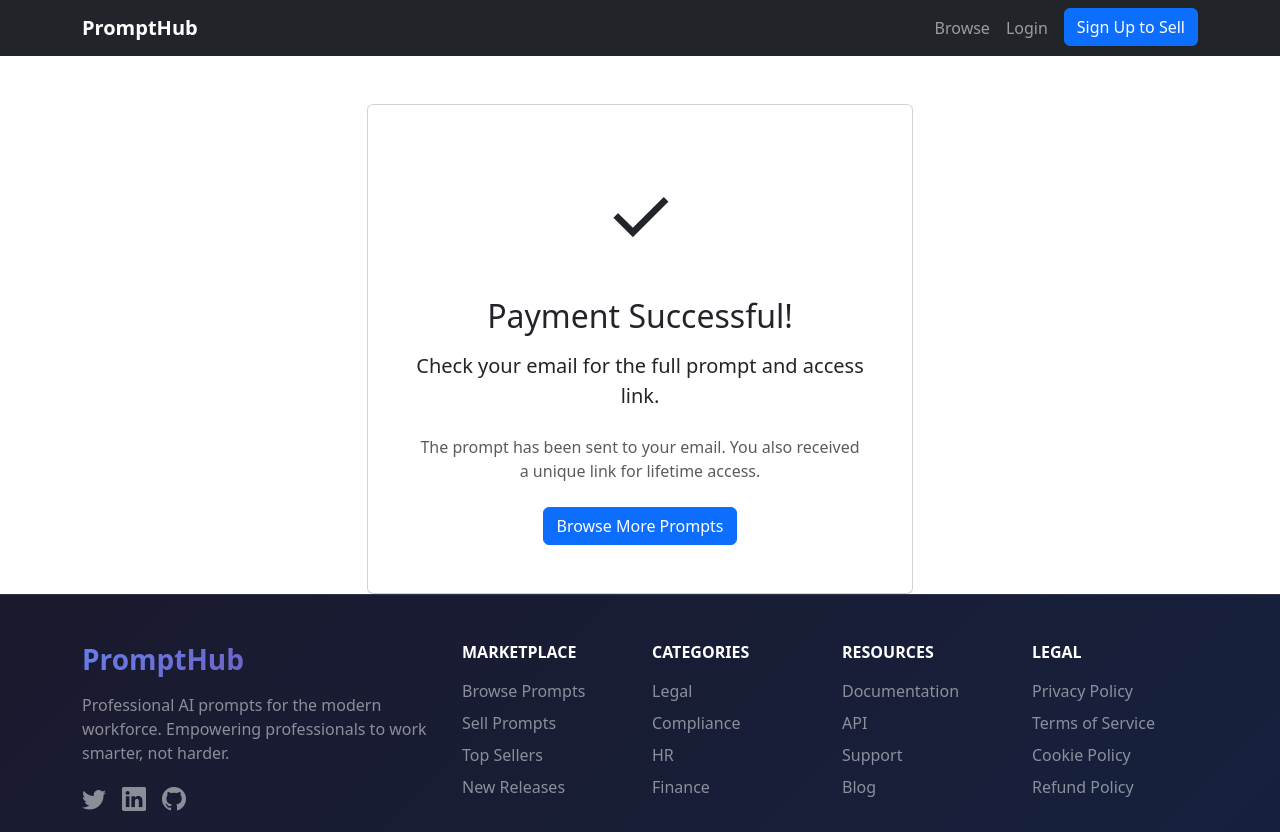
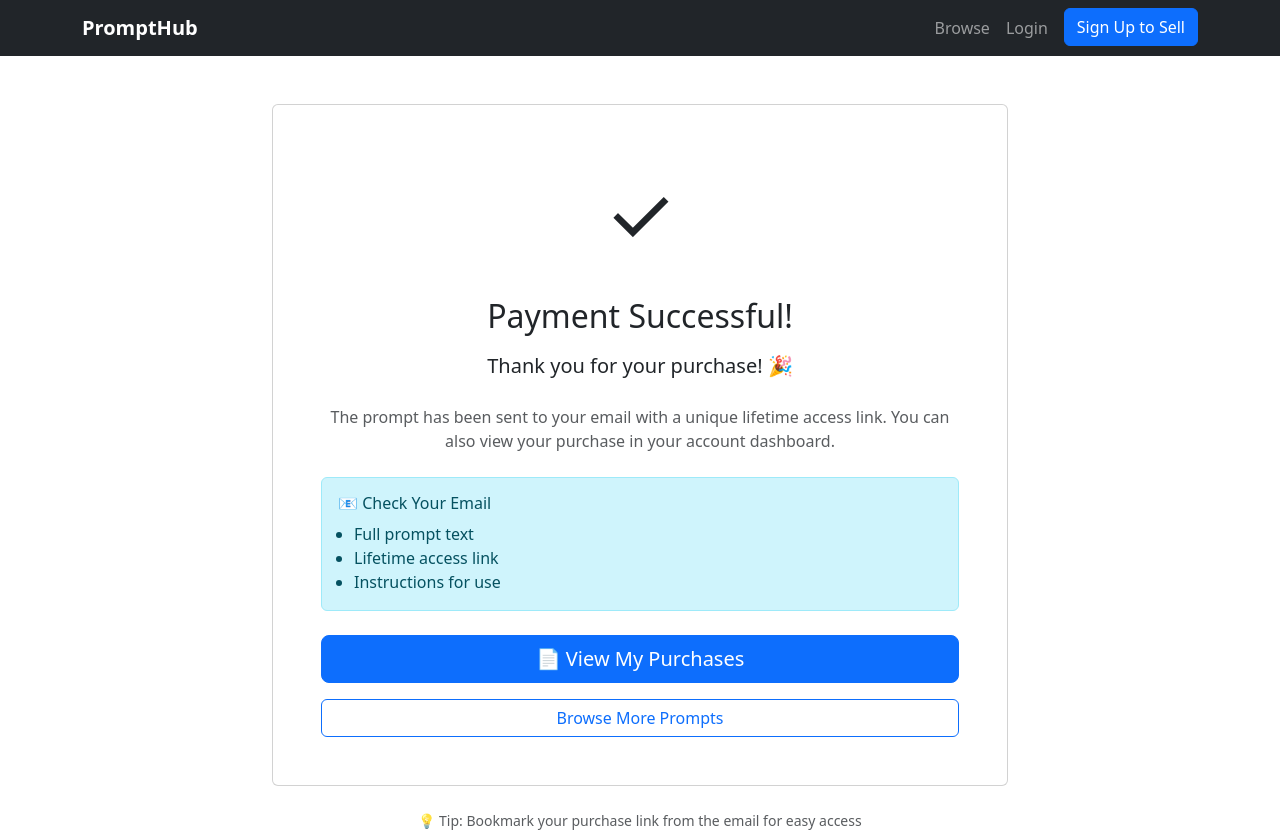
Before and after one commit to arminas-a/prompt-marketplace, a Next.js app: page /purchase/success in a window 1280 px wide. Shown: the top 832 px of the page. Built offline with nearby package versions, Linux system fonts and the light colour scheme; no server answers.

Commit message:
feat: Improve purchase success page with account link and better UX
- Added 'View My Purchases' button to go directly to account
- Better email instructions with checklist
- Transaction ID display with copy button
- Improved layout and messaging
- Better user guidance after purchase

```diff
--- a/app/purchase/success/page.js
+++ b/app/purchase/success/page.js
@@ -1,8 +1,25 @@
+'use client'
+
+import { useSearchParams } from 'next/navigation'
+import { useEffect, useState } from 'react'
+
 export default function SuccessPage() {
+  const searchParams = useSearchParams()
+  const sessionId = searchParams.get('session_id')
+  const [copied, setCopied] = useState(false)
+
+  const handleCopySessionId = () => {
+    if (sessionId) {
+      navigator.clipboard.writeText(sessionId)
+      setCopied(true)
+      setTimeout(() => setCopied(false), 2000)
+    }
+  }
+
   return (
     <div className="container mt-5">
       <div className="row justify-content-center">
-        <div className="col-md-6">
+        <div className="col-md-8">
           <div className="card">
             <div className="card-body text-center p-5">
               <div className="mb-4">
@@ -10,15 +27,52 @@ export default function SuccessPage() {
               </div>
               <h2 className="mb-3">Payment Successful!</h2>
               <p className="lead mb-4">
-                Check your email for the full prompt and access link.
+                Thank you for your purchase! 🎉
               </p>
               <p className="text-muted mb-4">
-                The prompt has been sent to your email. You also received a unique link for lifetime access.
+                The prompt has been sent to your email with a unique lifetime access link.
+                You can also view your purchase in your account dashboard.
               </p>
-              <a href="/" className="btn btn-primary">
-                Browse More Prompts
-              </a>
+
+              <div className="alert alert-info text-start mb-4">
+                <h6 className="alert-heading">📧 Check Your Email</h6>
+                <ul className="mb-0 ps-3">
+                  <li>Full prompt text</li>
+                  <li>Lifetime access link</li>
+                  <li>Instructions for use</li>
+                </ul>
+              </div>
+
+              <div className="d-grid gap-3">
+                <a href="/account" className="btn btn-primary btn-lg">
+                  📄 View My Purchases
+                </a>
+                <a href="/" className="btn btn-outline-primary">
+                  Browse More Prompts
+                </a>
+              </div>
+
+              {sessionId && (
+                <div className="mt-4 pt-4 border-top">
+                  <small className="text-muted d-block mb-2">Transaction ID</small>
+                  <div className="d-flex gap-2 justify-content-center align-items-center">
+                    <code className="small text-muted">{sessionId.substring(0, 20)}...</code>
+                    <button
+                      className="btn btn-sm btn-outline-secondary"
+                      onClick={handleCopySessionId}
+                    >
+                      {copied ? '✓' : '📋'}
+                    </button>
+                  </div>
+                </div>
+              )}
             </div>
+          </div>
+
+          <div className="text-center mt-4">
+            <p className="text-muted small">
+              💡 Tip: Bookmark your purchase link from the email for easy access
+            </p>
           </div>
         </div>
       </div>
```
